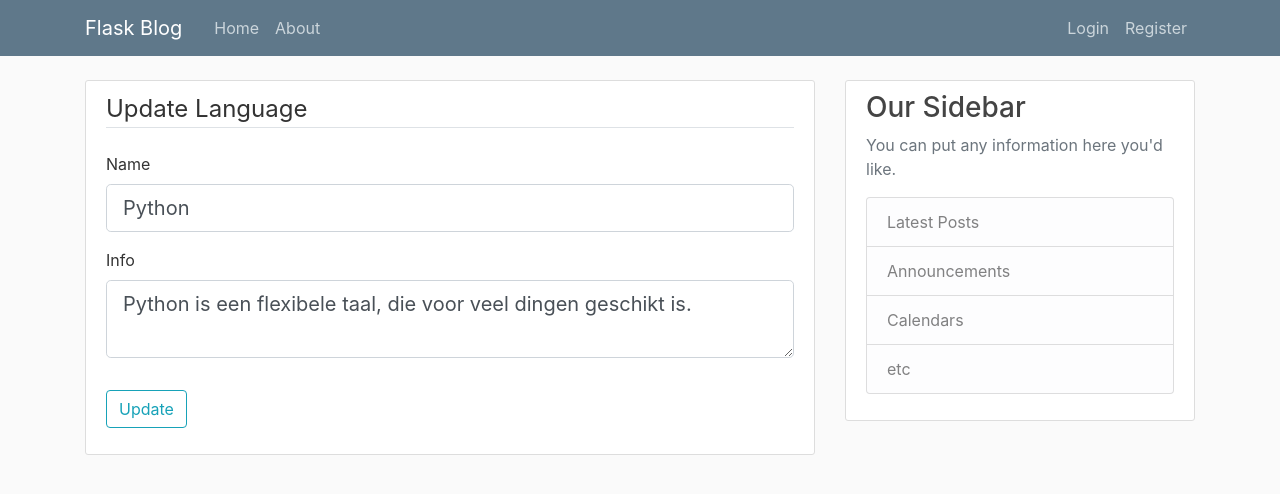
After one commit to MoiBaguette/Webtechnologie-Project, a Flask app: page /admin/update/1 in a window 1280 px wide. The commit adds this page. Shown: the top 494 px of the page. Run offline with Flask 2, Linux system fonts and the light colour scheme; data comes from the database, SQL or seed files in the repository; both versions use the stored data as it was after the commit; some libraries are stand-ins or nearby versions.

Commit message:
Update lang toegevoegd en admin page

```diff
--- a/flaskblog/forms.py
+++ b/flaskblog/forms.py
@@ -1,7 +1,7 @@
 from flask_wtf import FlaskForm
 from flask_wtf.file import FileField, FileAllowed
 from flask_login import current_user
-from wtforms import StringField, PasswordField, SubmitField, BooleanField, TextAreaField
+from wtforms import StringField, PasswordField, SubmitField, BooleanField, TextAreaField, HiddenField
 from wtforms.validators import DataRequired, Length, Email, EqualTo, ValidationError
 from flaskblog.models import User
 
@@ -53,7 +53,20 @@ class UpdateAccountForm(FlaskForm):
             user = User.query.filter_by(email=email.data).first()
             if user:
                 raise ValidationError('That email is taken. Please choose a different one.')
-class PostForm(FlaskForm):
+class LanguageForm(FlaskForm):
+    name = StringField('Name', validators=[DataRequired()])
+    info = TextAreaField('Info', validators=[DataRequired()])
+    submit = SubmitField('Update')
+
+class SubscribeForm(FlaskForm):
+    lang_id = HiddenField()
+    submit = SubmitField('Subscribe')
+
+class UnsubscribeForm(FlaskForm):
+    lang_id = HiddenField()
+    submit = SubmitField('Unsubsribe')
+
+class PostForm(FlaskForm):# redundant
     title = StringField('Title', validators=[DataRequired()])
     content = TextAreaField('Content', validators=[DataRequired()])
     submit = SubmitField('Post')
--- a/flaskblog/models.py
+++ b/flaskblog/models.py
@@ -32,7 +32,7 @@ class Classes(db.Model):
     user_id = db.Column(db.Integer, db.ForeignKey('user.id'), nullable=False)
     language_id = db.Column(db.Integer, db.ForeignKey('language.id'), nullable=False)
     teacher_id = db.Column(db.Integer, db.ForeignKey('user.id'), nullable=False)
-    start = db.Column(db.DateTime, nullable=False)
+    start = db.Column(db.DateTime, nullable=False, default=datetime.utcnow)
     location = db.Column(db.String(120), nullable=False)
 
     def __repr__(self):
--- a/flaskblog/routes.py
+++ b/flaskblog/routes.py
@@ -3,7 +3,7 @@ import secrets
 from PIL import Image
 from flask import render_template, url_for, flash, redirect, request, abort
 from flaskblog import app, db, bcrypt
-from flaskblog.forms import RegistrationForm, LoginForm, UpdateAccountForm, PostForm
+from flaskblog.forms import RegistrationForm, LoginForm, UpdateAccountForm, LanguageForm, PostForm, SubscribeForm, UnsubscribeForm
 from flaskblog.models import User, Language, Classes
 from flask_login import login_user, current_user, logout_user, login_required
 
@@ -13,7 +13,11 @@ from flask_login import login_user, current_user, logout_user, login_required
 def home():
     page = request.args.get('page', 1, type=int)
     languages = Language.query.all()
-    return render_template('home.html', languages=languages)
+    subs = Classes.query.filter_by(user_id=current_user.id)
+    lijst = []
+    for sub in subs:
+        lijst.append(sub.language_id)
+    return render_template('home.html', languages=languages, subs=lijst, subscribed="subscribed")
 
 
 @app.route("/about")
@@ -102,17 +106,51 @@ def new_post():
     return render_template('create_post.html', title='New Post',
                             form=form, legend='New Post')
 
-@app.route("/course/<int:course_id>")
+@app.route("/admin")
+def admin():
+    languages = Language.query.all()
+    return render_template('admin.html', title = 'Administration Page', languages = languages)
+
+@app.route("/admin/update/<int:lang_id>", methods=['GET', 'POST'])
+def update_lang(lang_id):
+    form = LanguageForm()
+    lang = Language.query.get_or_404(lang_id)
+    if form.validate_on_submit():
+        lang.name = form.name.data
+        lang.info = form.info.data
+        db.session.commit()
+        flash('The course has been updated!', 'success')
+        return redirect(url_for('home', lang_id=lang.id))
+    elif request.method == 'GET':
+        form.name.data = lang.name
+        form.info.data = lang.info
+    return render_template('update_lang.html', form=form, legend='Update Language')
+
+@app.route("/course/<int:course_id>", methods=['GET', 'POST'])
 def course(course_id):
+    form = SubscribeForm()
+    form2 = UnsubscribeForm()
+    subscription = Classes.query.filter_by(user_id=current_user.id, language_id=course_id).first()
+    show = True
+    if subscription:
+        show = False
+    if form.validate_on_submit() and show == True:
+        course = Classes(user_id = current_user.id, language_id = course_id, teacher_id = 1, location = "hier")
+        db.session.add(course)
+        db.session.commit()
+        flash('You have subscribed to this course!', 'success')
+        return redirect(url_for('account'))
+    if form2.validate_on_submit() and show == False:
+        db.session.delete(subscription)
+        db.session.commit()
+        flash('You been have Unsubscribed to this course!', 'success')
+        return redirect(url_for('account'))
     course = Language.query.get_or_404(course_id)
-    return render_template('course.html', title=course.name, course=course)
+    return render_template('course.html', title=course.name, course=course, form=form, form2=form2, show=show)
 
-@app.route("/post/<int:post_id>/update", methods=['GET', 'POST'])
+@app.route("/course/<int:post_id>/update", methods=['GET', 'POST'])
 @login_required
 def update_post(post_id):
-    #post = Post.query.get_or_404(post_id)
-    if post.author != current_user:
-        abort(403)
     form = PostForm()
     if form.validate_on_submit():
         post.title = form.title.data
--- a/flaskblog/templates/home.html
+++ b/flaskblog/templates/home.html
@@ -3,7 +3,7 @@
     {% for language in languages %}
         <article class="media content-section">
           <div class="media-body">
-            <h2><a class="article-title" href="{{url_for('course', course_id=language.id)}}">{{language.name}}</a></h2>
+            <h2><a class="article-title" href="{{url_for('course', course_id=language.id)}}">{{language.name}} {%if language.id in subs%}({{subscribed}}){%endif%}</a></h2>
             <p> {{language.info}}</p>
           </div>
         </article>
--- a/flaskblog/templates/layout.html
+++ b/flaskblog/templates/layout.html
@@ -32,7 +32,7 @@
             <!-- Navbar Right Side -->
             <div class="navbar-nav">
               {% if current_user.is_authenticated %}
-                <a class="nav-item nav-link" href="{{ url_for('new_post') }}">New Post</a>
+                <a class="nav-item nav-link" href="{{ url_for('admin') }}">Admin Page</a>
                 <a class="nav-item nav-link" href="{{ url_for('account') }}">Account</a>
                 <a class="nav-item nav-link" href="{{ url_for('logout') }}">Logout</a>
               {% else %}
--- /dev/null
+++ b/flaskblog/templates/update_lang.html
@@ -0,0 +1,40 @@
+{% extends "layout.html" %}
+{% block content %}
+<div class="content-section">
+    <form method="POST" action="">
+        {{ form.hidden_tag() }}
+        <fieldset class="form-group">
+            <legend class="border-bottom mb-4">{{ legend }}</legend>
+            <div class="form-group">
+                {{ form.name.label(class="form-control-label") }}
+                {% if form.name.errors %}
+                    {{ form.name(class="form-control form-control-lg is-invalid") }}
+                    <div class="invalid-feedback">
+                        {% for error in form.name.errors %}
+                            <span>{{ error }}</span>
+                        {% endfor %}
+                    </div>
+                {% else %}
+                    {{ form.name(class="form-control form-control-lg") }}
+                {% endif %}
+            </div>
+            <div class="form-group">
+                {{ form.info.label(class="form-control-label") }}
+                {% if form.info.errors %}
+                    {{ form.info(class="form-control form-control-lg is-invalid") }}
+                    <div class="invalid-feedback">
+                        {% for error in form.info.errors %}
+                            <span>{{ error }}</span>
+                        {% endfor %}
+                    </div>
+                {% else %}
+                    {{ form.info(class="form-control form-control-lg") }}
+                {% endif %}
+            </div>
+        </fieldset>
+        <div class="form-group">
+            {{ form.submit(class="btn btn-outline-info") }}
+        </div>
+    </form>
+</div>
+{% endblock content %}
```
Also changed, not shown: flaskblog/templates/admin.html (added, +14 -0 lines), flaskblog/templates/course.html (+15 -3 lines), flaskblog/site.db.
